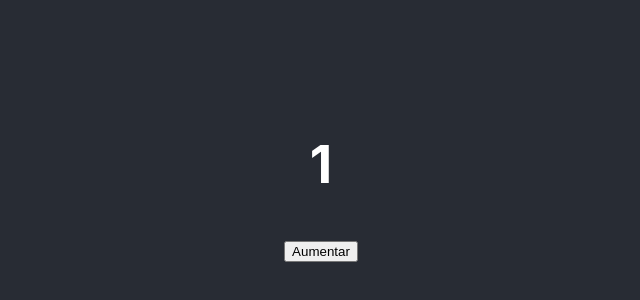
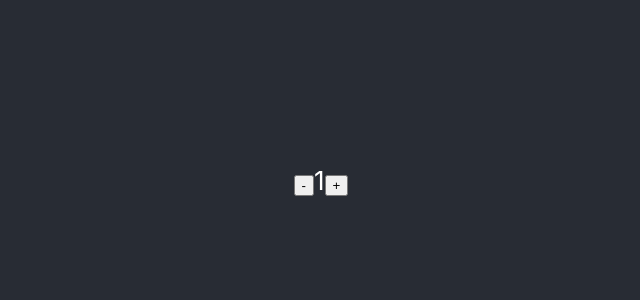
Before and after one commit to PauloBatista123/Trabalhando-com-States-Effects-no-ReactJs, a React (Create React App) app: page / in a window 1280 px wide. Shown: the part 220-520 px from the top of the page, without its empty margins (319-959 px from the left). Built offline with nearby package versions, Linux system fonts and the light colour scheme.

Commit message:
Criando um componente pratico com estado

```diff
--- a/src/components/App/App.js
+++ b/src/components/App/App.js
@@ -1,11 +1,12 @@
-import SmartCounter from '../SmartCounter/SmartCounter';
+import IFoodCounter from '../IFoodCounter/IFoodCounter';
+
 import './App.css';
 
 function App() {
   return (
     <div className="App">
       <header className="App-header">
-        <SmartCounter />
+        <IFoodCounter />
       </header>
     </div>
   );
--- /dev/null
+++ b/src/components/IFoodCounter/IFoodCounter.js
@@ -0,0 +1,19 @@
+import { useState } from "react";
+
+function IFoodCounter(){
+
+    const [counter, setCounter] = useState(1);
+
+    const aumentarValor = () => { setCounter(counter + 1) }
+    const diminuirValor = () => { if(counter > 0) setCounter(counter - 1) }
+
+    return(
+        <div>
+            <button onClick={diminuirValor}> - </button>
+            <label>{counter}</label>
+            <button onClick={aumentarValor}> + </button>
+        </div>
+    );
+}
+
+export default IFoodCounter;
```
Also changed, not shown: src/components/IFoodCounter/IFoodCounter.css (added).
